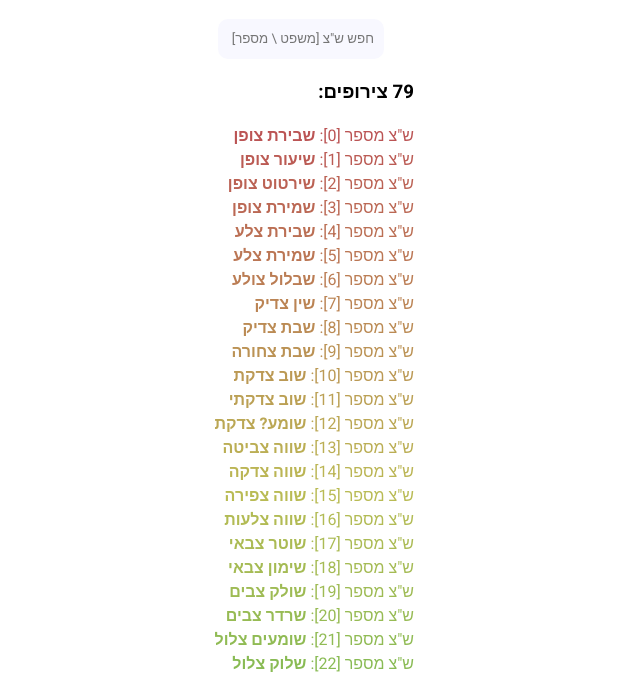
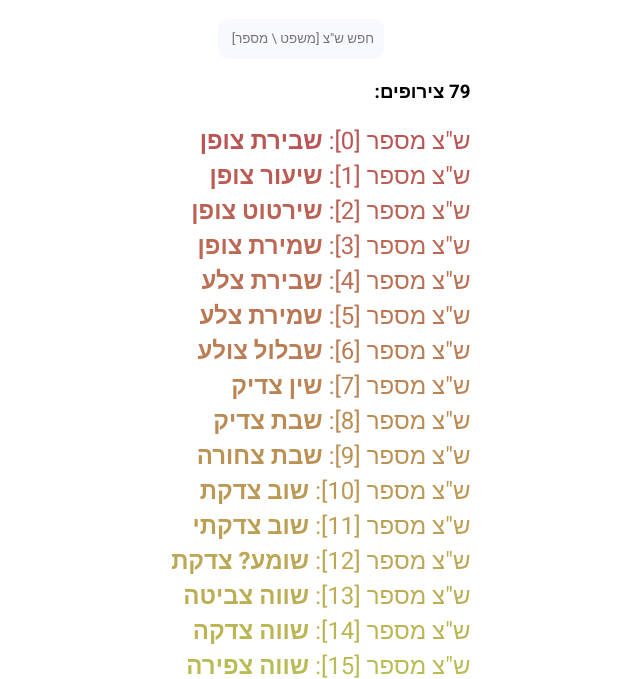
Before and after one commit to Nimrodifla/shatz, a plain HTML site: page index.html in a window 1280 px wide. Shown: the part 71-750 px from the top of the page, without its empty margins (339-979 px from the left). Drawn offline with Linux system fonts and the light colour scheme.

Commit message:
font size change

```diff
--- a/index.html
+++ b/index.html
@@ -12,13 +12,17 @@
 </body>
 <script>
     let local_db;
-    parse_db();
 
+    // Elements:
     let cont_elem = document.getElementById('cont');
     let search_box_elem = document.getElementById('search_box');
 
+    // Init Procces:
+    parse_db();
+    search_box_elem.addEventListener('input', search_box_change);
     search_box_change(); // show all results
-    search_box_elem.addEventListener('input', search_box_change);
+
+    // Functions:
 
     // in the future - reads from file / remote db
     function parse_db()
@@ -29,7 +33,7 @@
     // get color to a mathing number
     function get_color_by_number(max_number, number)
     {
-        let margin = 40; // so the first & last won't have very simular color but very far numbers
+        let margin = 40; // so the first & last won't have very similar color but very far numbers
         // hsl color format
         let hue = number / max_number * (360 - margin); // hue (0 - 360)
         let sat = 43; // saturation (0 - 100)
@@ -125,7 +129,7 @@
     }
 
     .word {
-
+        font-size: 3vh;
     }
 </style>
 </html>
```
